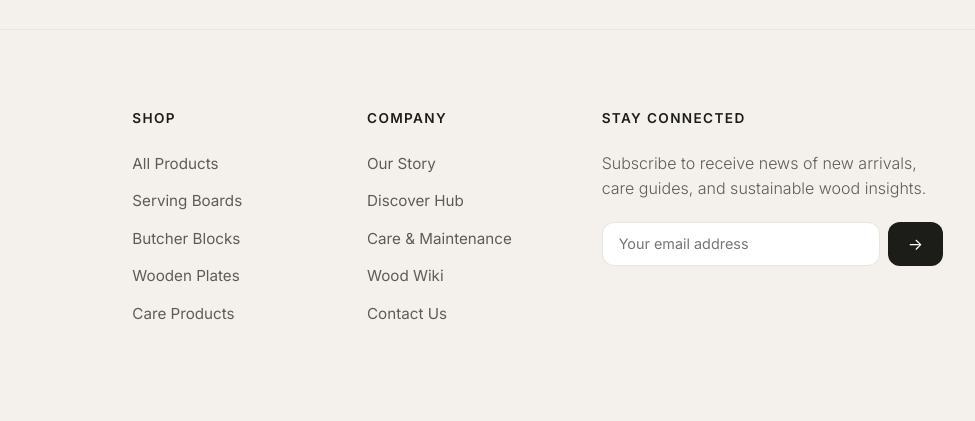
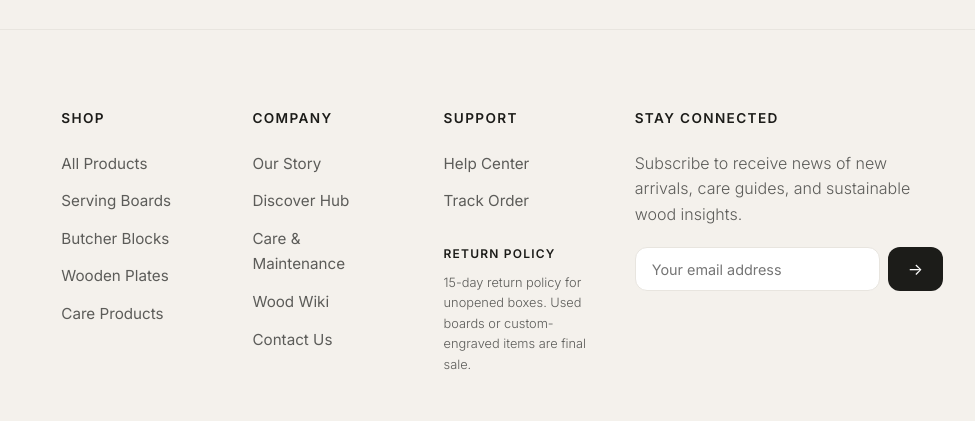
Before and after one commit to esmailhussien/khashab, a website built with Vite: page index.html in a window 1280 px wide. Shown: the part 2518-2939 px from the top of the page, 305-1280 px from the left. Built offline with nearby package versions, Linux system fonts and the light colour scheme; a web font is replaced by a local one.

Commit message:
initial commit12

```diff
--- a/src/components/footer.js
+++ b/src/components/footer.js
@@ -34,6 +34,21 @@ export const Footer = {
                 <li><a href="#/discover?tab=wiki">Wood Wiki</a></li>
                 <li><a href="#/contact">Contact Us</a></li>
               </ul>
+            </div>
+
+            <!-- Customer Care / Return Policy -->
+            <div class="footer-col">
+              <h4>Support</h4>
+              <ul class="footer-links">
+                <li><a href="#/contact">Help Center</a></li>
+                <li><a href="#/contact">Track Order</a></li>
+              </ul>
+              <div style="margin-top: 2rem;">
+                <h4 style="margin-bottom: 0.75rem; font-size: 0.75rem; color: var(--color-text);">Return Policy</h4>
+                <p style="font-size: 0.8rem; color: var(--color-text-muted); line-height: 1.6;">
+                  15-day return policy for unopened boxes. Used boards or custom-engraved items are final sale.
+                </p>
+              </div>
             </div>
 
             <!-- Newsletter -->
--- a/src/styles/layouts.css
+++ b/src/styles/layouts.css
@@ -301,8 +301,8 @@ main {
 
 .footer-grid {
   display: grid;
-  grid-template-columns: 2fr 1fr 1fr 2fr;
-  gap: 4rem;
+  grid-template-columns: 2fr 1fr 1fr 1fr 2fr;
+  gap: 3rem;
   margin-bottom: 4rem;
 }
 
```
Also changed, not shown: public/favicon.svg.
